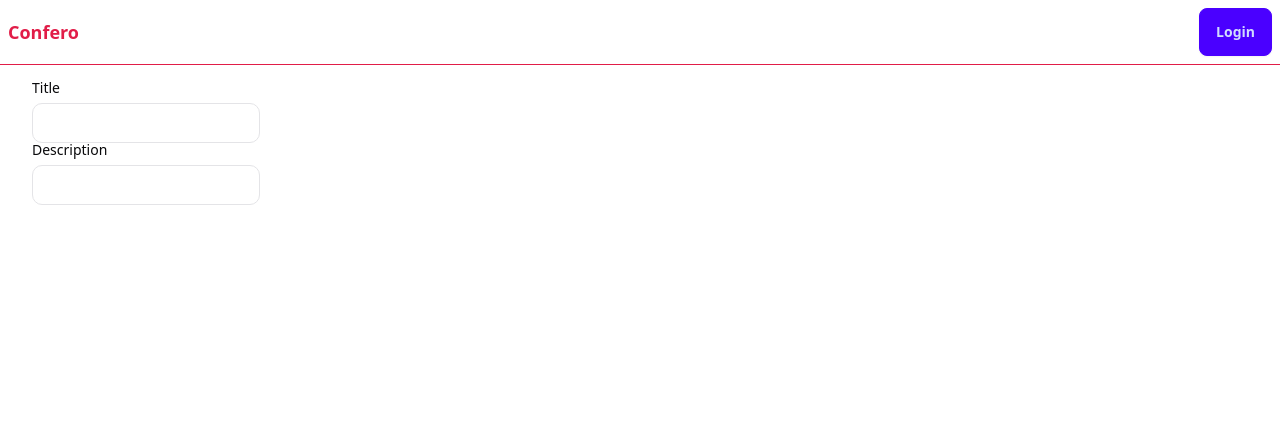
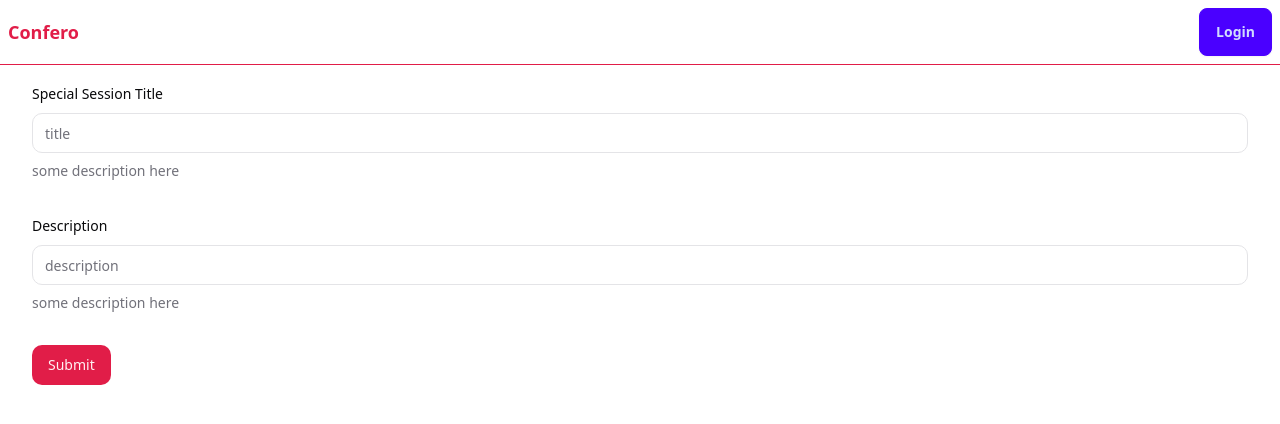
Before and after one commit to denisklebanovich/confero, a React (Vite) app in the folder confero-ui/: page / in a window 1280 px wide. Shown: the top 424 px of the page. Built offline with nearby package versions, Linux system fonts and the light colour scheme.

Commit message:
react hook form + zod

```diff
--- a/confero-ui/package.json
+++ b/confero-ui/package.json
@@ -10,7 +10,9 @@
     "preview": "vite preview"
   },
   "dependencies": {
+    "@hookform/resolvers": "^3.9.0",
     "@radix-ui/react-label": "^2.1.0",
+    "@radix-ui/react-slot": "^1.1.0",
     "@supabase/auth-ui-react": "^0.4.7",
     "@supabase/auth-ui-shared": "^0.1.8",
     "@supabase/supabase-js": "^2.45.4",
@@ -19,9 +21,11 @@
     "lucide-react": "^0.453.0",
     "react": "^18.3.1",
     "react-dom": "^18.3.1",
+    "react-hook-form": "^7.53.0",
     "react-router-dom": "^6.27.0",
     "tailwind-merge": "^2.5.4",
-    "tailwindcss-animate": "^1.0.7"
+    "tailwindcss-animate": "^1.0.7",
+    "zod": "^3.23.8"
   },
   "devDependencies": {
     "@eslint/js": "^9.11.1",
--- a/confero-ui/src/components/proposal/ProposalForm.tsx
+++ b/confero-ui/src/components/proposal/ProposalForm.tsx
@@ -1,12 +1,79 @@
-import {LabelInput} from "@/components/ui/labelInput.tsx";
+
+import { zodResolver } from "@hookform/resolvers/zod"
+import { useForm } from "react-hook-form"
+import { z } from "zod"
+
+import { Button } from "@/components/ui/button"
+import {
+  Form,
+  FormControl,
+  FormDescription,
+  FormField,
+  FormItem,
+  FormLabel,
+  FormMessage,
+} from "@/components/ui/form"
+import { Input } from "@/components/ui/input"
+
+
+const formSchema = z.object({
+  title: z.string().min(2).max(50),
+  description: z.string().min(2).max(50),
+})
 
 const ProposalForm = () => {
-    return (
-        <form className='flex flex-col items-start'>
-            <LabelInput label='Title'/>
-            <LabelInput label='Description'/>
-        </form>
-    );
+
+    const form = useForm<z.infer<typeof formSchema>>({
+      resolver: zodResolver(formSchema),
+      defaultValues: {
+        title: "",
+        description: "",
+      },
+    })
+
+    function onSubmit(values: z.infer<typeof formSchema>) {
+      console.log(values)
+    }
+
+  return (
+    <Form {...form}>
+      <form onSubmit={form.handleSubmit(onSubmit)} className="space-y-8">
+        <FormField
+          control={form.control}
+          name="title"
+          render={({ field }) => (
+            <FormItem>
+              <FormLabel>Special Session Title</FormLabel>
+              <FormControl>
+                <Input placeholder="title" {...field} />
+              </FormControl>
+              <FormDescription>
+                some description here
+              </FormDescription>
+              <FormMessage />
+            </FormItem>
+          )}
+        />
+        <FormField
+          control={form.control}
+          name="description"
+          render={({ field }) => (
+            <FormItem>
+              <FormLabel>Description</FormLabel>
+              <FormControl>
+                <Input placeholder="description" {...field} />
+              </FormControl>
+              <FormDescription>
+                some description here
+              </FormDescription>
+              <FormMessage />
+            </FormItem>
+          )}
+        />
+        <Button type="submit">Submit</Button>
+      </form>
+    </Form>
+  )
 };
 
 export default ProposalForm;
--- /dev/null
+++ b/confero-ui/src/components/ui/button.tsx
@@ -0,0 +1,56 @@
+import * as React from "react"
+import { Slot } from "@radix-ui/react-slot"
+import { cva, type VariantProps } from "class-variance-authority"
+
+import { cn } from "@/lib/utils"
+
+const buttonVariants = cva(
+  "inline-flex items-center justify-center gap-2 whitespace-nowrap rounded-md text-sm font-medium ring-offset-background transition-colors focus-visible:outline-none focus-visible:ring-2 focus-visible:ring-ring focus-visible:ring-offset-2 disabled:pointer-events-none disabled:opacity-50 [&_svg]:pointer-events-none [&_svg]:size-4 [&_svg]:shrink-0",
+  {
+    variants: {
+      variant: {
+        default: "bg-primary text-primary-foreground hover:bg-primary/90",
+        destructive:
+          "bg-destructive text-destructive-foreground hover:bg-destructive/90",
+        outline:
+          "border border-input bg-background hover:bg-accent hover:text-accent-foreground",
+        secondary:
+          "bg-secondary text-secondary-foreground hover:bg-secondary/80",
+        ghost: "hover:bg-accent hover:text-accent-foreground",
+        link: "text-primary underline-offset-4 hover:underline",
+      },
+      size: {
+        default: "h-10 px-4 py-2",
+        sm: "h-9 rounded-md px-3",
+        lg: "h-11 rounded-md px-8",
+        icon: "h-10 w-10",
+      },
+    },
+    defaultVariants: {
+      variant: "default",
+      size: "default",
+    },
+  }
+)
+
+export interface ButtonProps
+  extends React.ButtonHTMLAttributes<HTMLButtonElement>,
+    VariantProps<typeof buttonVariants> {
+  asChild?: boolean
+}
+
+const Button = React.forwardRef<HTMLButtonElement, ButtonProps>(
+  ({ className, variant, size, asChild = false, ...props }, ref) => {
+    const Comp = asChild ? Slot : "button"
+    return (
+      <Comp
+        className={cn(buttonVariants({ variant, size, className }))}
+        ref={ref}
+        {...props}
+      />
+    )
+  }
+)
+Button.displayName = "Button"
+
+export { Button, buttonVariants }
--- /dev/null
+++ b/confero-ui/src/components/ui/form.tsx
@@ -0,0 +1,176 @@
+import * as React from "react"
+import * as LabelPrimitive from "@radix-ui/react-label"
+import { Slot } from "@radix-ui/react-slot"
+import {
+  Controller,
+  ControllerProps,
+  FieldPath,
+  FieldValues,
+  FormProvider,
+  useFormContext,
+} from "react-hook-form"
+
+import { cn } from "@/lib/utils"
+import { Label } from "@/components/ui/label"
+
+const Form = FormProvider
+
+type FormFieldContextValue<
+  TFieldValues extends FieldValues = FieldValues,
+  TName extends FieldPath<TFieldValues> = FieldPath<TFieldValues>
+> = {
+  name: TName
+}
+
+const FormFieldContext = React.createContext<FormFieldContextValue>(
+  {} as FormFieldContextValue
+)
+
+const FormField = <
+  TFieldValues extends FieldValues = FieldValues,
+  TName extends FieldPath<TFieldValues> = FieldPath<TFieldValues>
+>({
+  ...props
+}: ControllerProps<TFieldValues, TName>) => {
+  return (
+    <FormFieldContext.Provider value={{ name: props.name }}>
+      <Controller {...props} />
+    </FormFieldContext.Provider>
+  )
+}
+
+const useFormField = () => {
+  const fieldContext = React.useContext(FormFieldContext)
+  const itemContext = React.useContext(FormItemContext)
+  const { getFieldState, formState } = useFormContext()
+
+  const fieldState = getFieldState(fieldContext.name, formState)
+
+  if (!fieldContext) {
+    throw new Error("useFormField should be used within <FormField>")
+  }
+
+  const { id } = itemContext
+
+  return {
+    id,
+    name: fieldContext.name,
+    formItemId: `${id}-form-item`,
+    formDescriptionId: `${id}-form-item-description`,
+    formMessageId: `${id}-form-item-message`,
+    ...fieldState,
+  }
+}
+
+type FormItemContextValue = {
+  id: string
+}
+
+const FormItemContext = React.createContext<FormItemContextValue>(
+  {} as FormItemContextValue
+)
+
+const FormItem = React.forwardRef<
+  HTMLDivElement,
+  React.HTMLAttributes<HTMLDivElement>
+>(({ className, ...props }, ref) => {
+  const id = React.useId()
+
+  return (
+    <FormItemContext.Provider value={{ id }}>
+      <div ref={ref} className={cn("space-y-2", className)} {...props} />
+    </FormItemContext.Provider>
+  )
+})
+FormItem.displayName = "FormItem"
+
+const FormLabel = React.forwardRef<
+  React.ElementRef<typeof LabelPrimitive.Root>,
+  React.ComponentPropsWithoutRef<typeof LabelPrimitive.Root>
+>(({ className, ...props }, ref) => {
+  const { error, formItemId } = useFormField()
+
+  return (
+    <Label
+      ref={ref}
+      className={cn(error && "text-destructive", className)}
+      htmlFor={formItemId}
+      {...props}
+    />
+  )
+})
+FormLabel.displayName = "FormLabel"
+
+const FormControl = React.forwardRef<
+  React.ElementRef<typeof Slot>,
+  React.ComponentPropsWithoutRef<typeof Slot>
+>(({ ...props }, ref) => {
+  const { error, formItemId, formDescriptionId, formMessageId } = useFormField()
+
+  return (
+    <Slot
+      ref={ref}
+      id={formItemId}
+      aria-describedby={
+        !error
+          ? `${formDescriptionId}`
+          : `${formDescriptionId} ${formMessageId}`
+      }
+      aria-invalid={!!error}
+      {...props}
+    />
+  )
+})
+FormControl.displayName = "FormControl"
+
+const FormDescription = React.forwardRef<
+  HTMLParagraphElement,
+  React.HTMLAttributes<HTMLParagraphElement>
+>(({ className, ...props }, ref) => {
+  const { formDescriptionId } = useFormField()
+
+  return (
+    <p
+      ref={ref}
+      id={formDescriptionId}
+      className={cn("text-sm text-muted-foreground", className)}
+      {...props}
+    />
+  )
+})
+FormDescription.displayName = "FormDescription"
+
+const FormMessage = React.forwardRef<
+  HTMLParagraphElement,
+  React.HTMLAttributes<HTMLParagraphElement>
+>(({ className, children, ...props }, ref) => {
+  const { error, formMessageId } = useFormField()
+  const body = error ? String(error?.message) : children
+
+  if (!body) {
+    return null
+  }
+
+  return (
+    <p
+      ref={ref}
+      id={formMessageId}
+      className={cn("text-sm font-medium text-destructive", className)}
+      {...props}
+    >
+      {body}
+    </p>
+  )
+})
+FormMessage.displayName = "FormMessage"
+
+export {
+  useFormField,
+  Form,
+  FormItem,
+  FormLabel,
+  FormControl,
+  FormDescription,
+  FormMessage,
+  FormField,
+}
```
Also changed, not shown: 1 other file (tests, documents, lock files or other folders).
